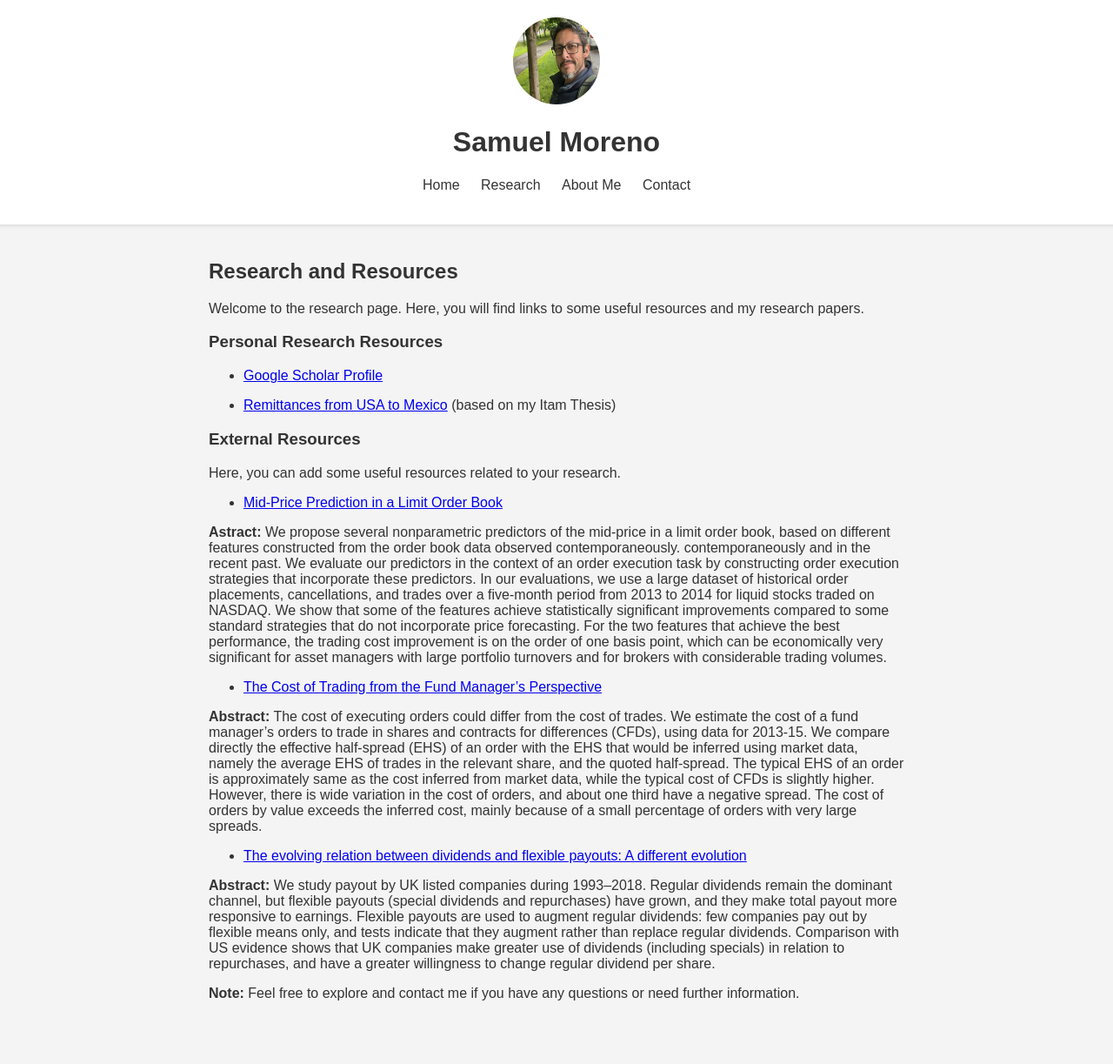
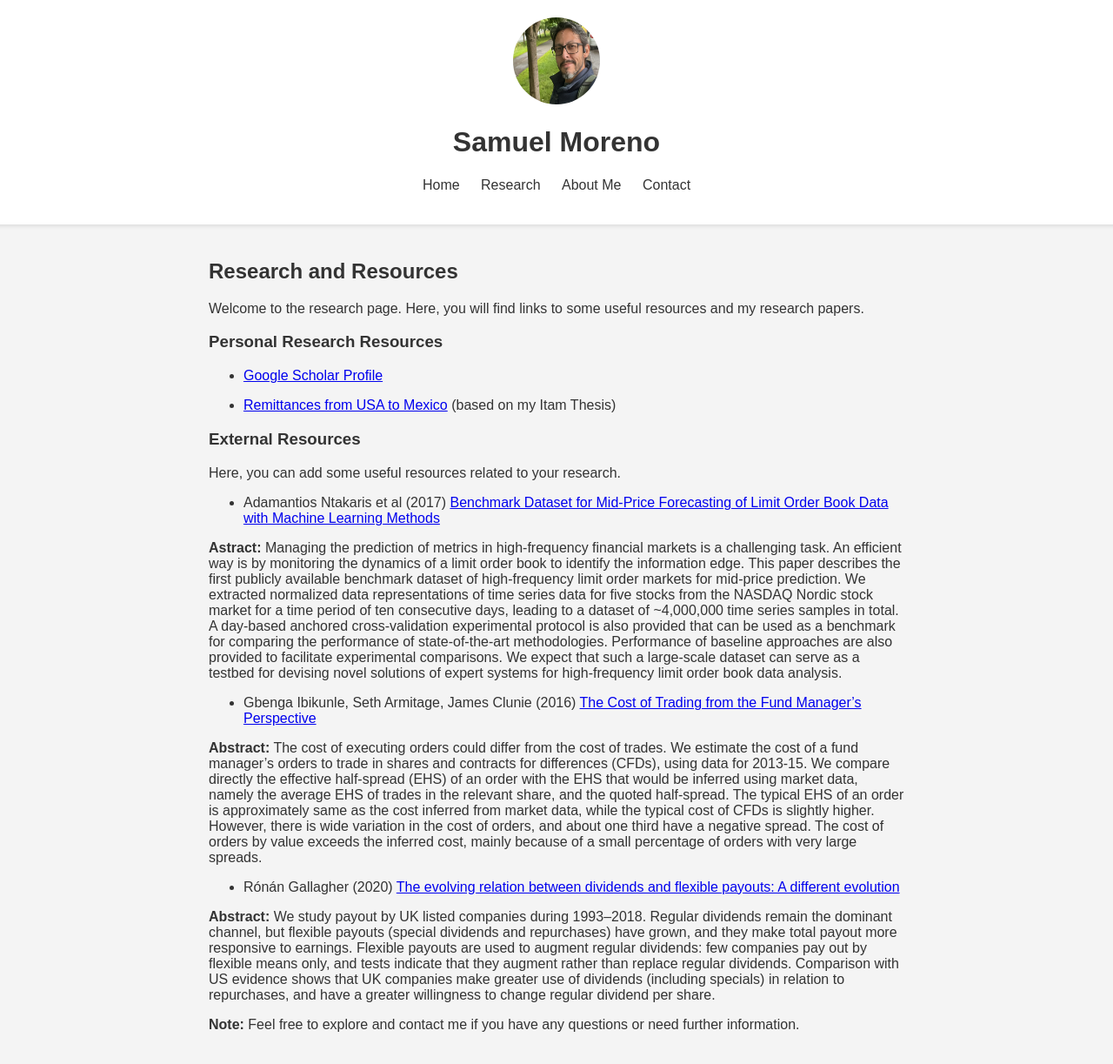
Before and after one commit to GregSom-MSc/GregSom-MSc.github.io, a Jekyll site: the page built from research.md, in a window 1280 px wide. Shown: the whole page at 87% size. Built offline with Jekyll 4.4.1, drawn with Linux system fonts in a browser that asks for light colours; before the commit the page ends 1187 px from its top, so only the background shows below that.

Commit message:
Included Authors on research

```diff
--- a/research.md
+++ b/research.md
@@ -17,17 +17,17 @@ Welcome to the research page. Here, you will find links to some useful resources
 
 Here, you can add some useful resources related to your research.
 
-- [Mid-Price Prediction in a Limit Order Book](https://ieeexplore.ieee.org/document/7516563)
+- Adamantios Ntakaris et al (2017) [Benchmark Dataset for Mid-Price Forecasting of Limit Order Book Data with Machine Learning Methods](https://arxiv.org/abs/1705.03233)
 
 **Astract:**
-We propose several nonparametric predictors of the mid-price in a limit order book, based on different features constructed from the order book data observed contemporaneously. contemporaneously and in the recent past. We evaluate our predictors in the context of an order execution task by constructing order execution strategies that incorporate these predictors. In our evaluations, we use a large dataset of historical order placements, cancellations, and trades over a five-month period from 2013 to 2014 for liquid stocks traded on NASDAQ. We show that some of the features achieve statistically significant improvements compared to some standard strategies that do not incorporate price forecasting. For the two features that achieve the best performance, the trading cost improvement is on the order of one basis point, which can be economically very significant for asset managers with large portfolio turnovers and for brokers with considerable trading volumes.
+Managing the prediction of metrics in high-frequency financial markets is a challenging task. An efficient way is by monitoring the dynamics of a limit order book to identify the information edge. This paper describes the first publicly available benchmark dataset of high-frequency limit order markets for mid-price prediction. We extracted normalized data representations of time series data for five stocks from the NASDAQ Nordic stock market for a time period of ten consecutive days, leading to a dataset of ~4,000,000 time series samples in total. A day-based anchored cross-validation experimental protocol is also provided that can be used as a benchmark for comparing the performance of state-of-the-art methodologies. Performance of baseline approaches are also provided to facilitate experimental comparisons. We expect that such a large-scale dataset can serve as a testbed for devising novel solutions of expert systems for high-frequency limit order book data analysis.
 
-- [The Cost of Trading from the Fund Manager's Perspective](https://papers.ssrn.com/sol3/papers.cfm?abstract_id=2836070)
+- Gbenga Ibikunle, Seth Armitage, James Clunie (2016) [The Cost of Trading from the Fund Manager's Perspective](https://papers.ssrn.com/sol3/papers.cfm?abstract_id=2836070)
 
 **Abstract:**
 The cost of executing orders could differ from the cost of trades. We estimate the cost of a fund manager’s orders to trade in shares and contracts for differences (CFDs), using data for 2013-15. We compare directly the effective half-spread (EHS) of an order with the EHS that would be inferred using market data, namely the average EHS of trades in the relevant share, and the quoted half-spread. The typical EHS of an order is approximately same as the cost inferred from market data, while the typical cost of CFDs is slightly higher. However, there is wide variation in the cost of orders, and about one third have a negative spread. The cost of orders by value exceeds the inferred cost, mainly because of a small percentage of orders with very large spreads.
 
-- [The evolving relation between dividends and flexible payouts: A different evolution](https://onlinelibrary.wiley.com/doi/full/10.1111/eufm.12288)
+- Rónán Gallagher (2020) [The evolving relation between dividends and flexible payouts: A different evolution](https://onlinelibrary.wiley.com/doi/full/10.1111/eufm.12288)
 
 **Abstract:**
 We study payout by UK listed companies during 1993–2018. Regular dividends remain the dominant channel, but flexible payouts (special dividends and repurchases) have grown, and they make total payout more responsive to earnings. Flexible payouts are used to augment regular dividends: few companies pay out by flexible means only, and tests indicate that they augment rather than replace regular dividends. Comparison with US evidence shows that UK companies make greater use of dividends (including specials) in relation to repurchases, and have a greater willingness to change regular dividend per share.
```
